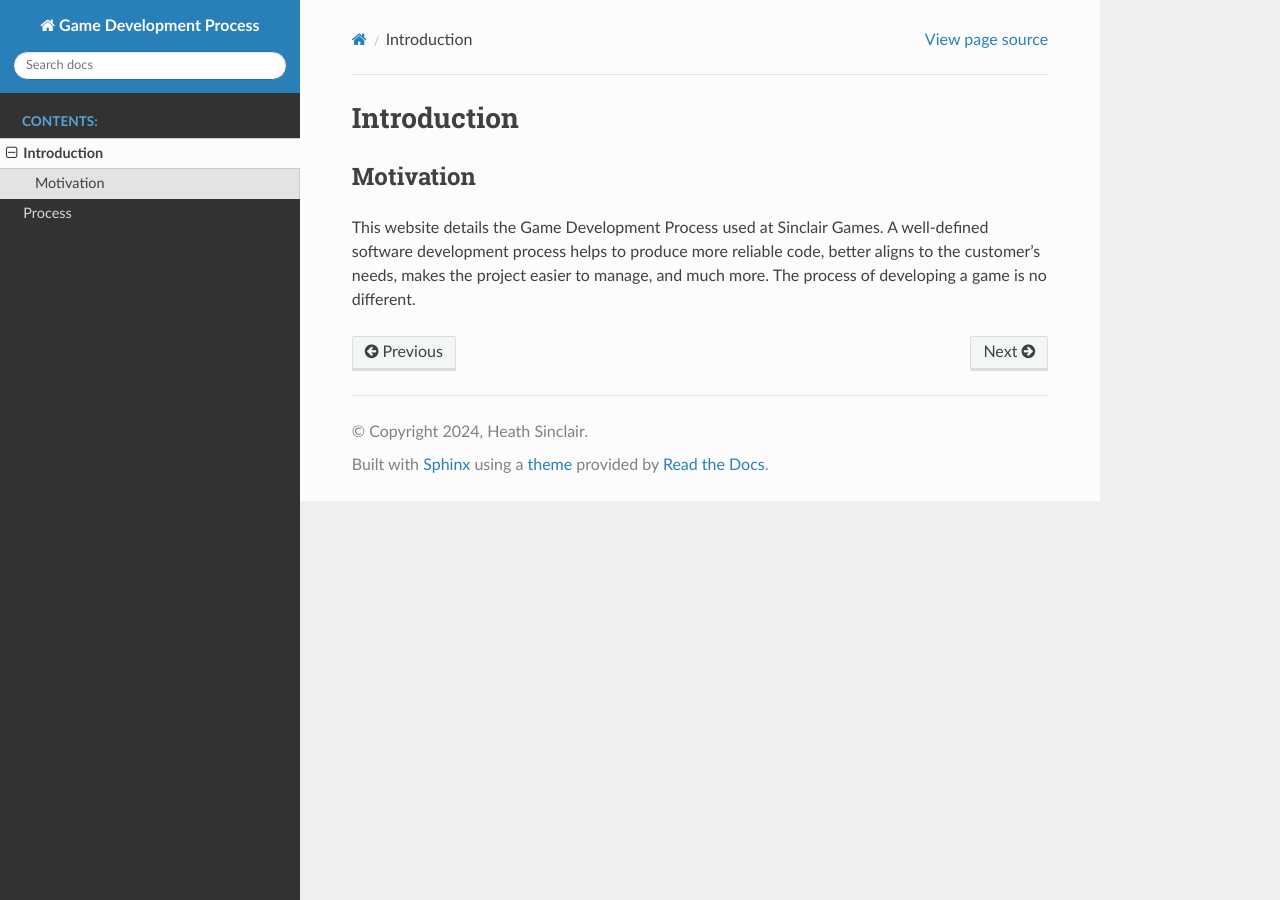
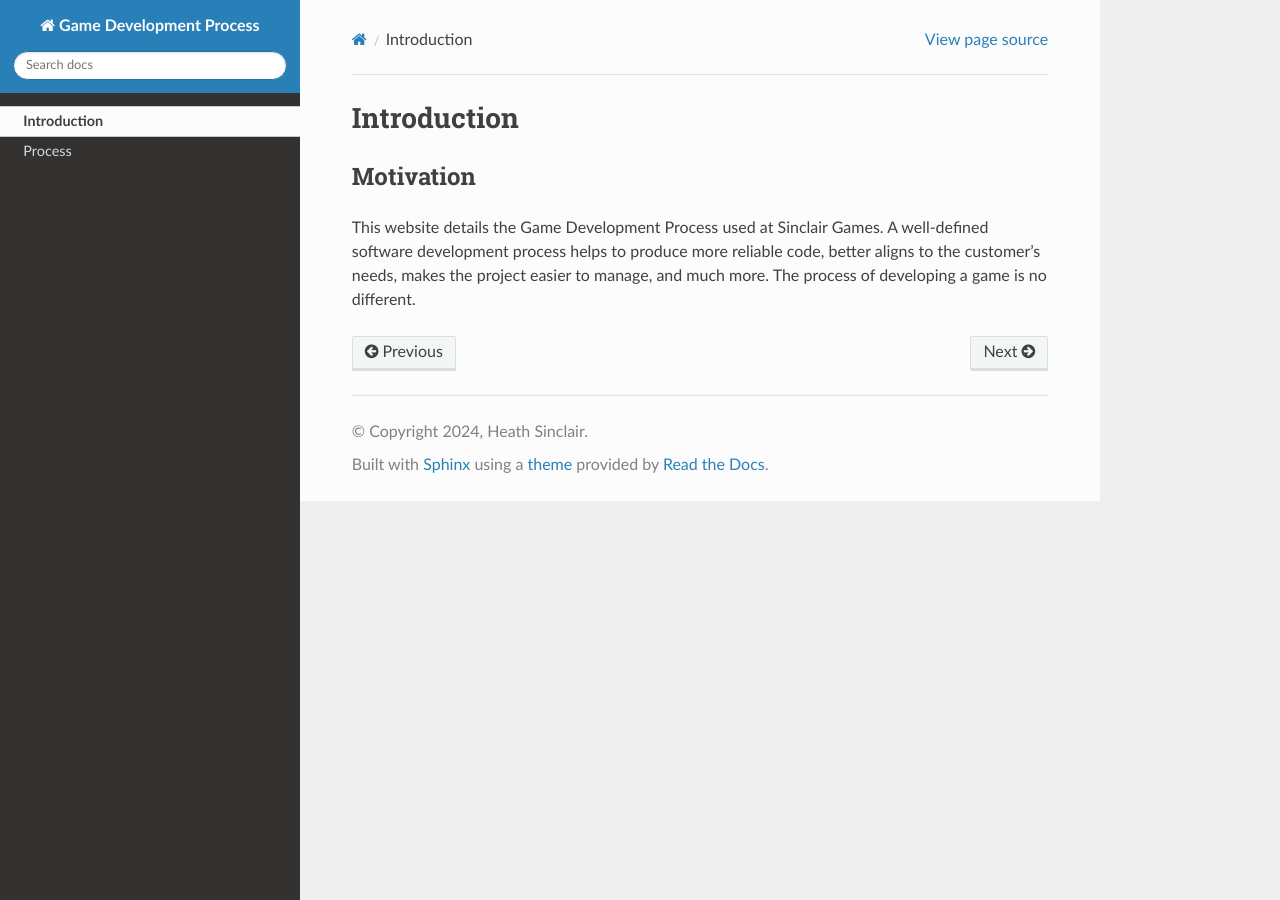
Before and after one commit to hsinclair6140/caffeine-giant, a Sphinx documentation site: the page built from doc/introduction.rst, in a window 1280 px wide. Built offline with Sphinx 7.4.7 and the Read the Docs theme 2.0.0, drawn with Linux system fonts in a browser that asks for light colours.

Commit message:
Troubleshooting index.rst.

```diff
--- a/doc/index.rst
+++ b/doc/index.rst
@@ -7,8 +7,7 @@ The Game Development Process
 ============================
 
 .. toctree::
-   :maxdepth: 2
-   :caption: Contents:
+   :titlesonly:
 
    introduction
    process
```
